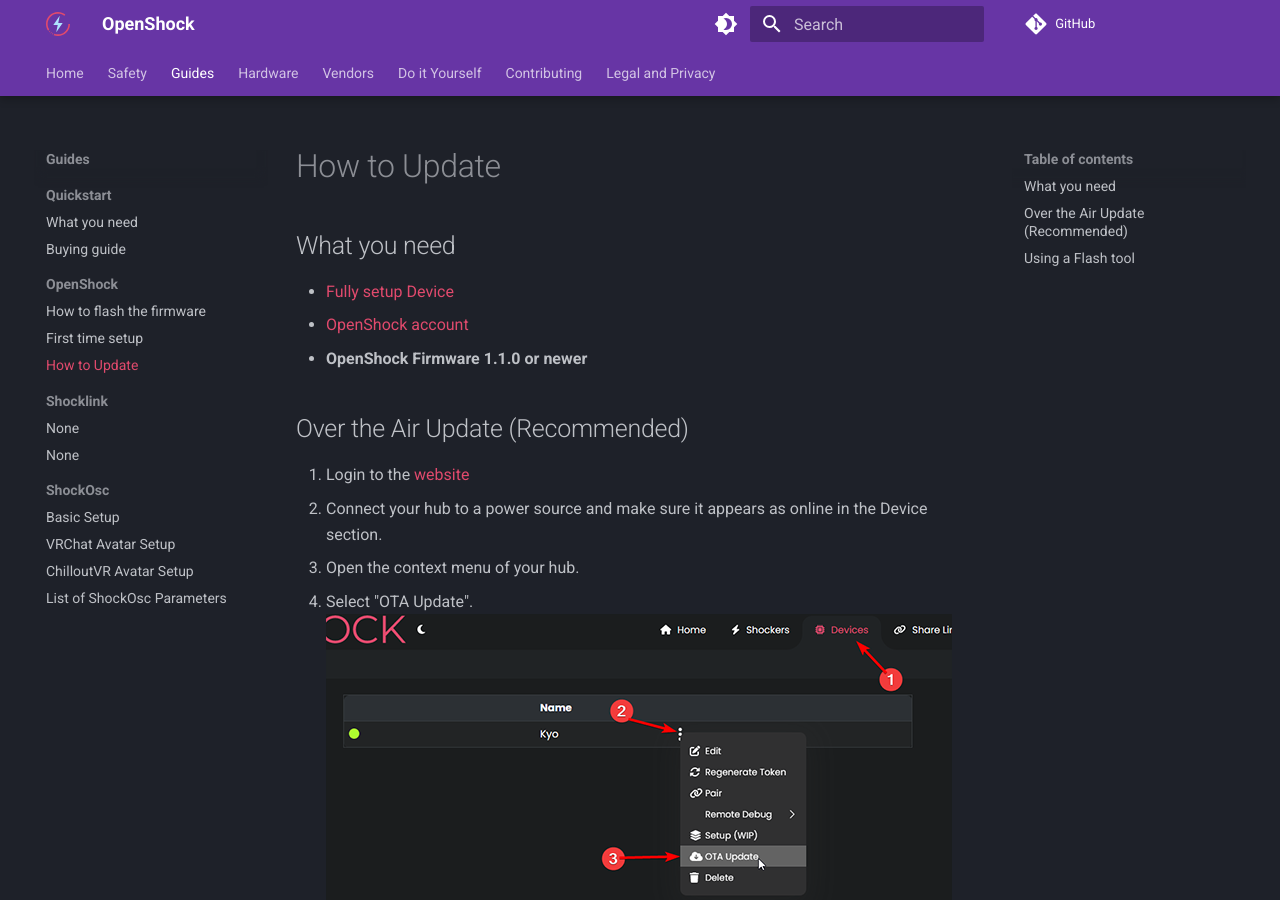
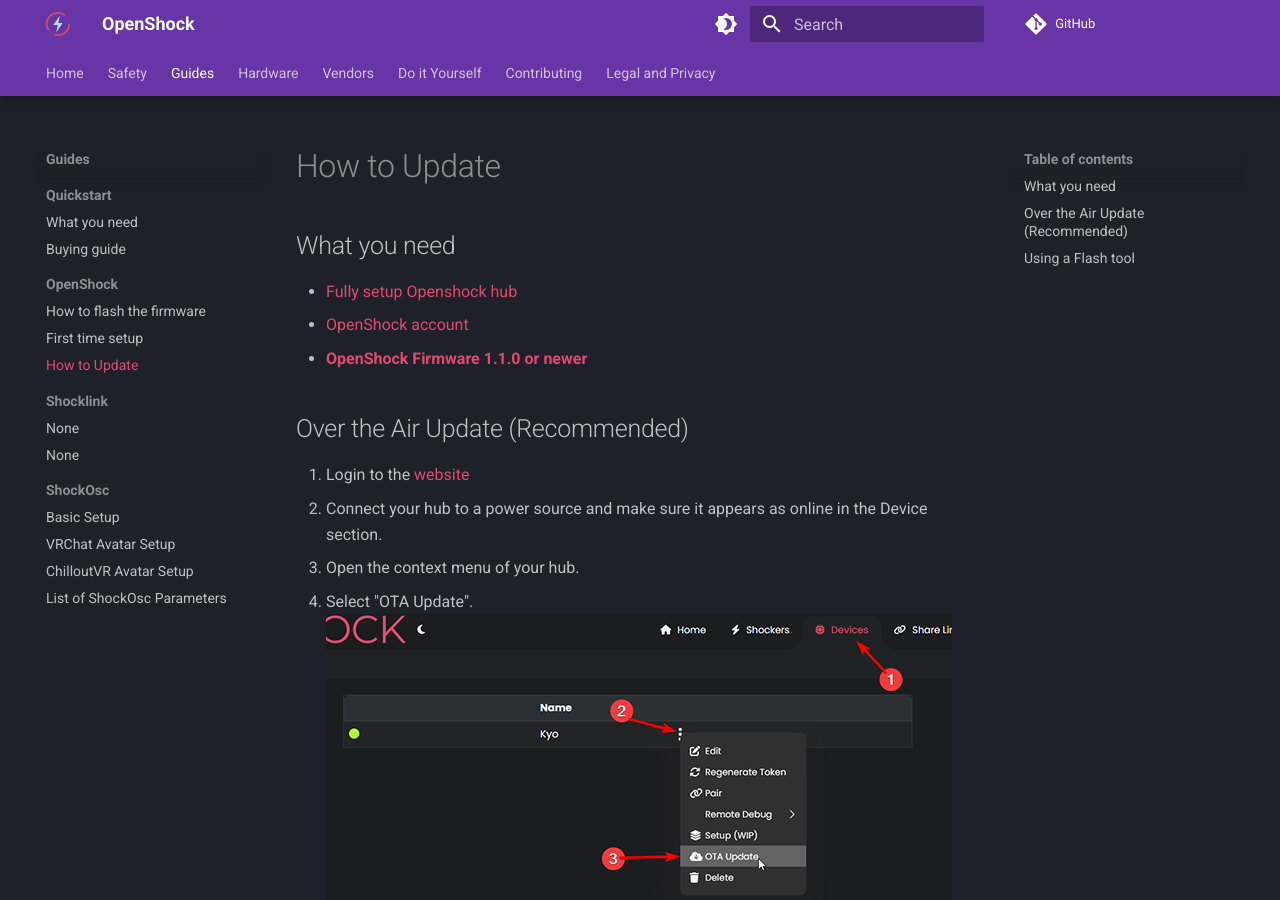
Before and after one commit to OpenShock/Wiki, an MkDocs documentation site: the page built from docs/guides/openshock-how-to-update.md, in a window 1280 px wide and 900 px high. Built offline with MkDocs 1.6.1 and Material for MkDocs 9.7.7, drawn with Linux system fonts in a browser that asks for light colours; comment, search, counter and statistics services are not loaded.

Commit message:
renaming remaining "device" entrys (#69)
* renaming remeining "device" entrys

* Update openshock-how-to-update.md

```diff
--- a/docs/guides/openshock-how-to-update.md
+++ b/docs/guides/openshock-how-to-update.md
@@ -2,9 +2,9 @@
 
 ## What you need
 
-- [Fully setup Device](../guides/openshock-first-setup.md)
+- [Fully setup Openshock hub](../guides/openshock-first-setup.md)
 - [OpenShock account](https://openshock.app/)
-- **OpenShock Firmware 1.1.0 or newer**
+- [**OpenShock Firmware 1.1.0 or newer**](https://github.com/OpenShock/Firmware)
 
 ## Over the Air Update (Recommended)
 
```
Also changed, not shown: docs/guides/openshock-first-setup.md (+2 -2 lines), docs/guides/openshock-how-to-flash-your-board.md (+1 -1 lines).
